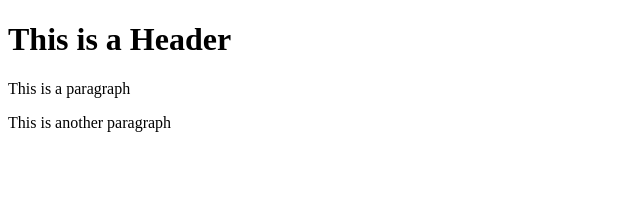
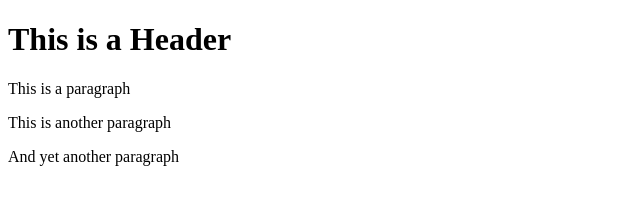
Before and after one commit to lookouttt/git-test, a website: page index.html in a window 1280 px wide. Shown: the whole page, without its empty margins (0-640 px from the left). Drawn offline with Linux system fonts and the light colour scheme.

```diff
--- a/index.html
+++ b/index.html
@@ -4,5 +4,6 @@
         <h1>This is a Header</h1>
         <p>This is a paragraph</p>
         <p>This is another paragraph</p>
+        <p>And yet another paragraph</p>
     </body>
 </html>
```
Also changed, not shown: package.json (added, +24 -0 lines), 2 other files.
